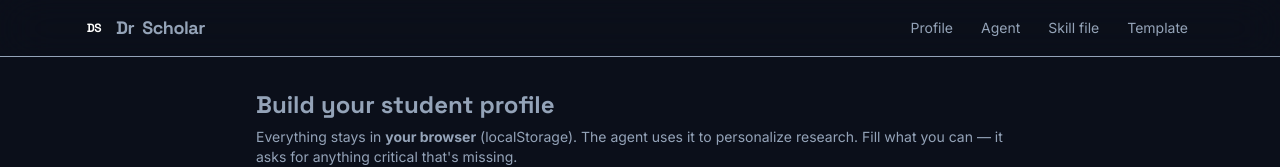
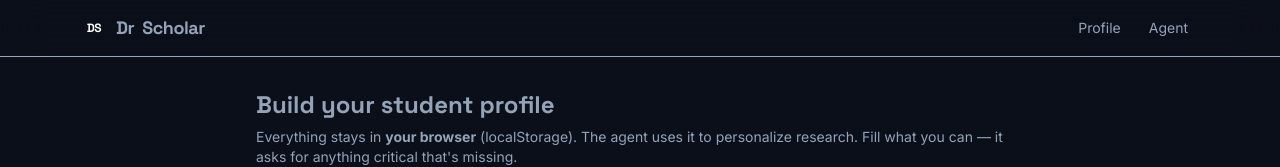
Before and after one commit to Sumama-Jameel/dr-scholar, a Next.js app: page / in a window 1280 px wide. Shown: the top 167 px of the page. Built offline with nearby package versions, Linux system fonts and the light colour scheme.

Commit message:
remove skill file and template links from nav

```diff
--- a/app/layout.tsx
+++ b/app/layout.tsx
@@ -25,17 +25,6 @@ export default function RootLayout({ children }: { children: React.ReactNode })
               <Link href="/chat" className="rounded-lg px-3 py-1.5 text-[--text-secondary] transition-colors hover:bg-[--bg-surface-hover] hover:text-[--text-primary]">
                 Agent
               </Link>
-              <Link href="/skill" className="rounded-lg px-3 py-1.5 text-[--text-secondary] transition-colors hover:bg-[--bg-surface-hover] hover:text-[--text-primary]">
-                Skill file
-              </Link>
-              <a
-                href="/student-profile-template.md"
-                target="_blank"
-                rel="noreferrer"
-                className="rounded-lg px-3 py-1.5 text-[--text-secondary] transition-colors hover:bg-[--bg-surface-hover] hover:text-[--text-primary]"
-              >
-                Template
-              </a>
             </nav>
           </div>
         </header>
```
